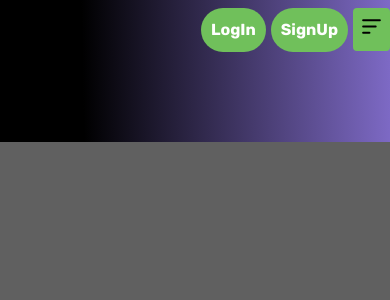
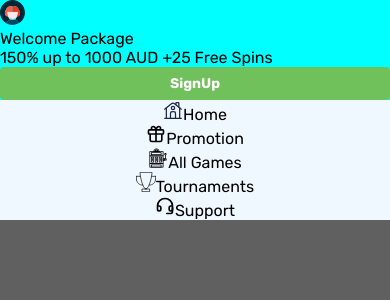
Before and after one commit to MassimoAurelio/casino, a Vue app: page / in a window 390 px wide. Shown: the top 300 px of the page. Built offline with nearby package versions, Linux system fonts and the light colour scheme.

Commit message:
update №1

```diff
--- /dev/null
+++ b/src/app/stores/useBurgerNav.ts
@@ -0,0 +1,24 @@
+import { defineStore } from 'pinia'
+import home from '@/app/assets/svg/home.svg'
+import gift from '@/app/assets/svg/gift.svg'
+import games from '@/app/assets/svg/games.svg'
+import tourney from '@/app/assets/svg/tourney.svg'
+import support from '@/app/assets/svg/support.svg'
+
+interface Store {
+  label: string
+  href: string
+  icon: string
+}
+
+export const useBurgerMenu = defineStore('burger', {
+  state: () => ({
+    items: [
+      { label: 'Home', icon: home, href: '/' },
+      { label: 'Promotion', icon: gift, href: '/offers' },
+      { label: 'All Games', icon: games, href: '/games' },
+      { label: 'Tournaments', icon: tourney, href: '/tourney' },
+      { label: 'Support', icon: support, href: '/support' }
+    ] as Store[]
+  })
+})
--- a/src/app/stores/useScreenStore.ts
+++ b/src/app/stores/useScreenStore.ts
@@ -1,14 +1,27 @@
-import { ref } from 'vue'
+import { ref, onMounted, onUnmounted } from 'vue'
 import { defineStore } from 'pinia'
 
-
 export const useScreenStore = defineStore('screen', () => {
-  const platform = ref<'desctope' | 'tablet' | 'mobile'>('desctope')
+  const platform = ref<'desktop' | 'tablet' | 'mobile'>('desktop')
 
   const setPlatform = (width: number) => {
-    if (width >= 1208) return (platform.value = 'desctope')
-    if (width >= 768) return (platform.value = 'tablet')
+    console.log(`Setting platform for width ${width}`)
+    if (width >= 1208) return (platform.value = 'desktop')
+    if (width >= 777) return (platform.value = 'tablet')
     return (platform.value = 'mobile')
+  }
+
+  onMounted(() => {
+    setPlatform(window.innerWidth)
+    window.addEventListener('resize', handleResize)
+  })
+
+  onUnmounted(() => {
+    window.removeEventListener('resize', handleResize)
+  })
+
+  function handleResize() {
+    setPlatform(window.innerWidth)
   }
 
   return { setPlatform, platform }
--- a/src/shared/button/ButtonElement.vue
+++ b/src/shared/button/ButtonElement.vue
@@ -7,6 +7,7 @@ interface Props {
   decoration?: 'default' | 'outline' | 'none'
   size: 'small' | 'medium' | 'big'
   text?: string
+  withText?: boolean
 }
 
 const props = defineProps<Props>()
--- a/src/widgets/burger/BurgerElement.vue
+++ b/src/widgets/burger/BurgerElement.vue
@@ -0,0 +1,56 @@
+<script setup lang="ts">
+import { useBurgerMenu } from '@/app/stores/useBurgerNav'
+import Avatar from '@/app/assets/svg/avatar.svg'
+import Container from '@/shared/container'
+import Button from '@/shared/button/ButtonElement.vue'
+
+const burgerStore = useBurgerMenu()
+</script>
+
+<template>
+  <Container>
+    <div class="profile-menu">
+      <div>
+        <a href=""><img :src="Avatar" alt="avatar" /></a>
+      </div>
+      <div class="user-info">
+        <div class="user-name">Welcome Package <a href=""></a></div>
+        <div class="balance">150% up to 1000 AUD <span>+25 Free Spins</span></div>
+        <div class="reg-btn">
+          <Button size="small"> SignUp </Button>
+        </div>
+      </div>
+    </div>
+    <nav class="nav-panel">
+      <div class="nav-containre">
+        <a :href="item.href" v-for="item in burgerStore.items" :key="item.label">
+          <img :src="item.icon" alt="icon" />
+          <span>{{ item.label }}</span>
+        </a>
+      </div>
+    </nav>
+  </Container>
+</template>
+
+<style scoped>
+.profile-menu {
+  width: 100%;
+  height: 100%;
+  background-color: aqua;
+}
+
+.user-info {
+  width: 100%;
+  height: 100%;
+}
+
+.nav-containre {
+  background-color: aliceblue;
+  width: 100%;
+  height: 100%;
+  display: flex;
+  flex-direction: column;
+  justify-content: center;
+  align-items: center;
+}
+</style>
--- a/src/widgets/header/HeaderElement.vue
+++ b/src/widgets/header/HeaderElement.vue
@@ -1,15 +1,19 @@
 <script setup lang="ts">
 import { ref } from 'vue'
 import { useUnAuthHeaderNav } from '@/app/stores/useHeaderNav'
+import { useScreenStore } from '@/app/stores/useScreenStore'
 import Container from '@/shared/container/ContainerElement.vue'
 import Button from '@/shared/button'
 import Typography from '@/shared/typography/TypographyUi.vue'
 import LoginPopup from '@/pages/authPopup'
 import RegistrationPopup from '@/pages/registrationPopup'
+import Burger from '@/widgets/burger'
 
 const headerNavStore = useUnAuthHeaderNav()
+const screenStore = useScreenStore()
 
 let isLogin = ref(false)
+let isBurger = ref(true)
 
 function toggleLoginPopup() {
   isRegistr.value = false
@@ -28,6 +32,14 @@ function toggleRegistrationPopup() {
   <header class="header_main">
     <div class="first">
       <Container class="header_container">
+        <div class="burger-btn" v-if="screenStore.platform === 'mobile'">
+          <Button size="small" color="primary" decoration="default" disabled="disabled">
+            <img src="@/app/assets/svg/burger-btn.svg" alt="burger-btn" />
+          </Button>
+        </div>
+        <div class="burger-menu" v-if="isBurger">
+          <Burger> </Burger>
+        </div>
         <div class="auth-btn">
           <div class="header_login-btn">
             <Button @click="toggleLoginPopup" size="medium" color="primary" decoration="default"
@@ -49,11 +61,6 @@ function toggleRegistrationPopup() {
             <div class="reg-popup">
               <RegistrationPopup v-if="isRegistr" :toggleLoginPopup="toggleLoginPopup" />
             </div>
-          </div>
-          <div class="burger-btn">
-            <Button size="small" color="primary" decoration="default" disabled="disabled"
-              ><img src="@/app/assets/svg/burger-btn.svg" alt="burger-btn" />
-            </Button>
           </div>
         </div>
         <div class="header_navigation">
@@ -85,6 +92,14 @@ function toggleRegistrationPopup() {
   height: 142px;
 }
 
+.burger-menu {
+  position: absolute;
+  width: 100%;
+  height: 100%;
+}
+.burger-menu.active {
+  display: block;
+}
 .auth-btn {
   display: flex;
   flex-direction: row;
@@ -148,5 +163,19 @@ function toggleRegistrationPopup() {
   .header_navigation {
     display: none;
   }
+  .header_container {
+    display: flex;
+    flex-direction: row;
+    justify-content: center;
+    align-items: center;
+    height: 62px;
+    padding-left: 4%;
+    padding-right: 4%;
+  }
+
+  .auth-btn {
+    margin-top: unset;
+    width: 100%;
+  }
 }
 </style>
```
Also changed, not shown: src/app/assets/svg/avatar.svg (added).
